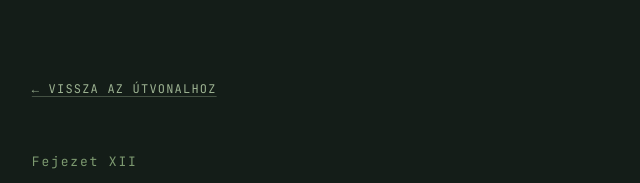
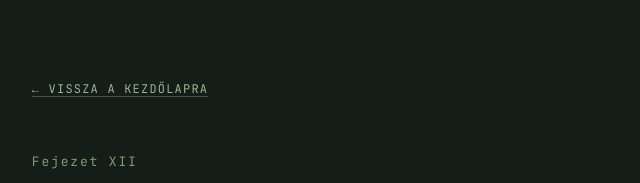
Before and after one commit to ShikokuHenro/szent-olaf-utinaplo, a website: page fejezetek/zarandoklat.html in a window 1280 px wide. Shown: the top 183 px of the page, 45-685 px from the left. Drawn offline with Linux system fonts and the light colour scheme.

Commit message:
Zarandoklat vissza link szovegenek javitasa

```diff
--- a/fejezetek/zarandoklat.html
+++ b/fejezetek/zarandoklat.html
@@ -9,7 +9,7 @@
 <body>
 
 <header class="chapter-header">
-  <a class="back-link" href="../index.html">← Vissza az útvonalhoz</a>
+  <a class="back-link" href="../index.html">← Vissza a kezdőlapra</a>
   <p class="eyebrow">Fejezet XII</p>
   <h1>A zarándoklat</h1>
 </header>
```
